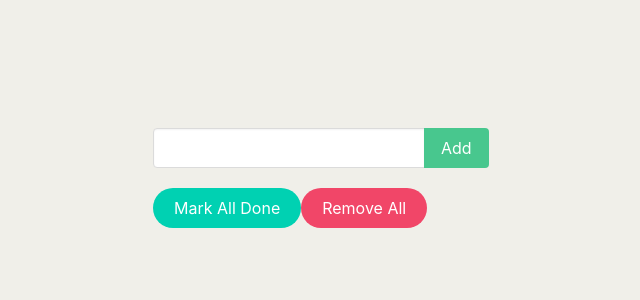
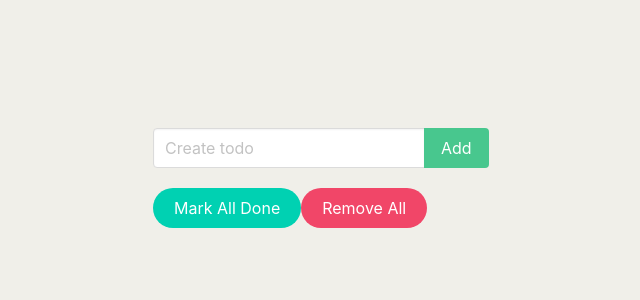
Before and after one commit to EvanSamuelW/Todo-List-React, a React (Create React App) app: page / in a window 1280 px wide. Shown: the top 300 px of the page, without its empty margins (361-1001 px from the left). Built offline with nearby package versions, Linux system fonts and the light colour scheme.

Commit message:
add placeholder

```diff
--- a/src/App.js
+++ b/src/App.js
@@ -89,6 +89,7 @@ function App() {
                   <div class="control">
                     <input
                       class="input"
+                      placeholder="Create todo"
                       value={todoItem}
                       onChange={handleChange}
                     />
```
